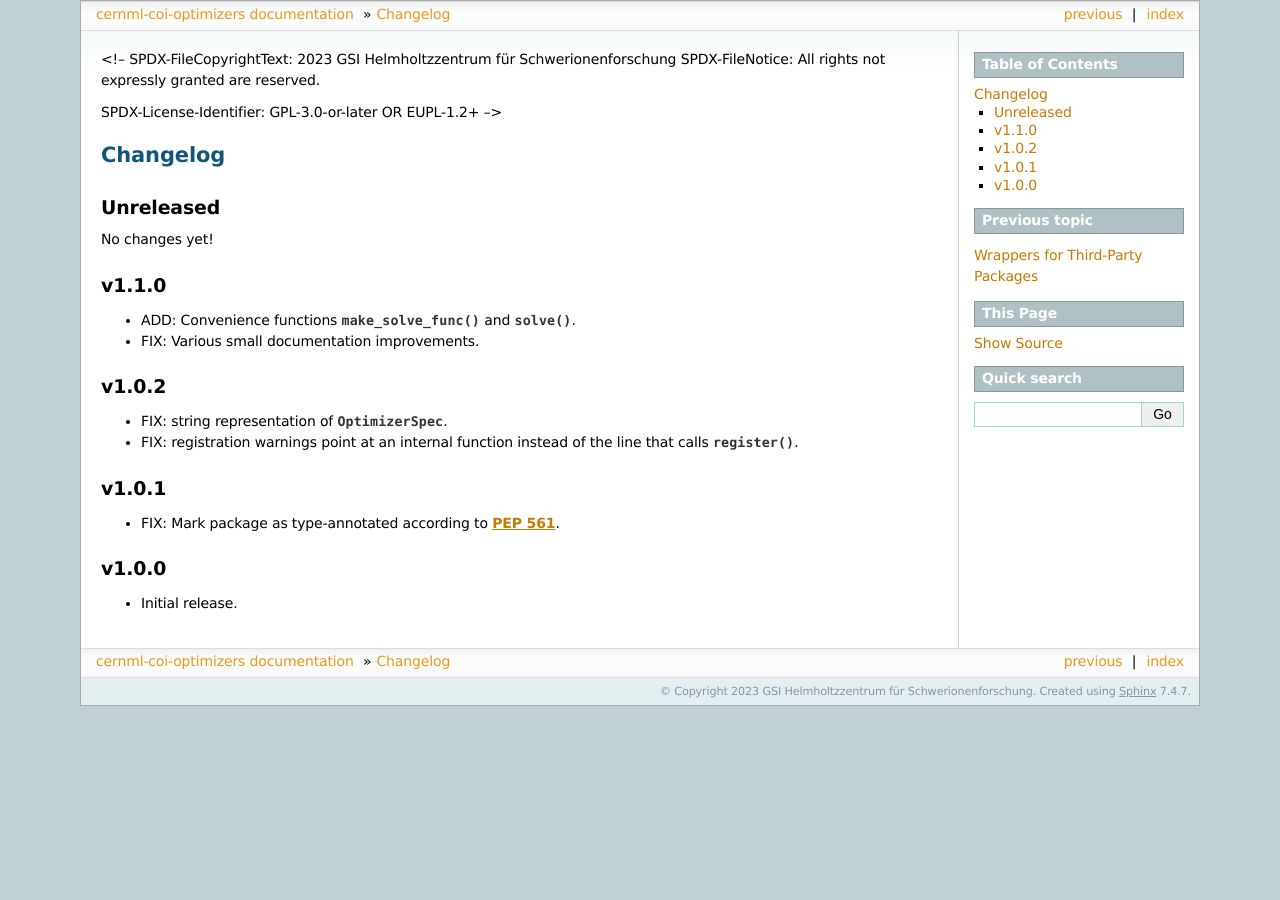
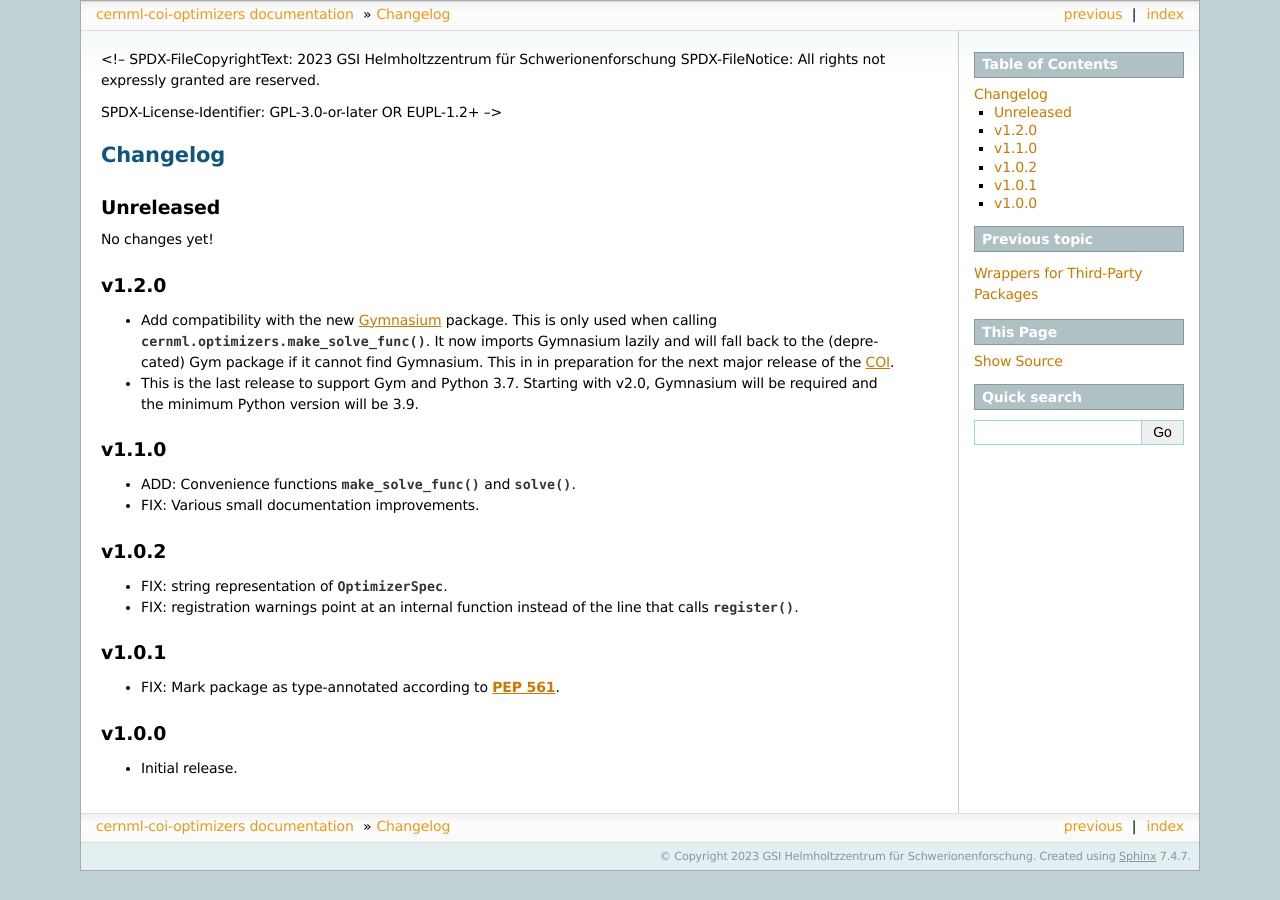
Before and after one commit to geoff-project/coi-optimizers, a Sphinx documentation site: the page built from docs/changelog.rst, in a window 1280 px wide. Built offline with Sphinx 7.4.7, drawn with Linux system fonts in a browser that asks for light colours; the version number could not be read and is left out.

Commit message:
Add release notes and bump version.

```diff
--- a/docs/changelog.rst
+++ b/docs/changelog.rst
@@ -14,6 +14,19 @@ Unreleased
 ----------
 
 No changes yet!
+
+v1.2.0
+------
+
+- Add compatibility with the new Gymnasium_ package. This is only used when
+  calling `cernml.optimizers.make_solve_func()`. It now imports Gymnasium
+  lazily and will fall back to the (deprecated) Gym package if it cannot find
+  Gymnasium. This in in preparation for the next major release of the COI_.
+- This is the last release to support Gym and Python 3.7. Starting with v2.0,
+  Gymnasium will be required and the minimum Python version will be 3.9.
+
+.. _Gymnasium: https://gymnasium.farama.org/
+.. _COI: https://gitlab.cern.ch/geoff/cernml-coi/
 
 v1.1.0
 ------
```
